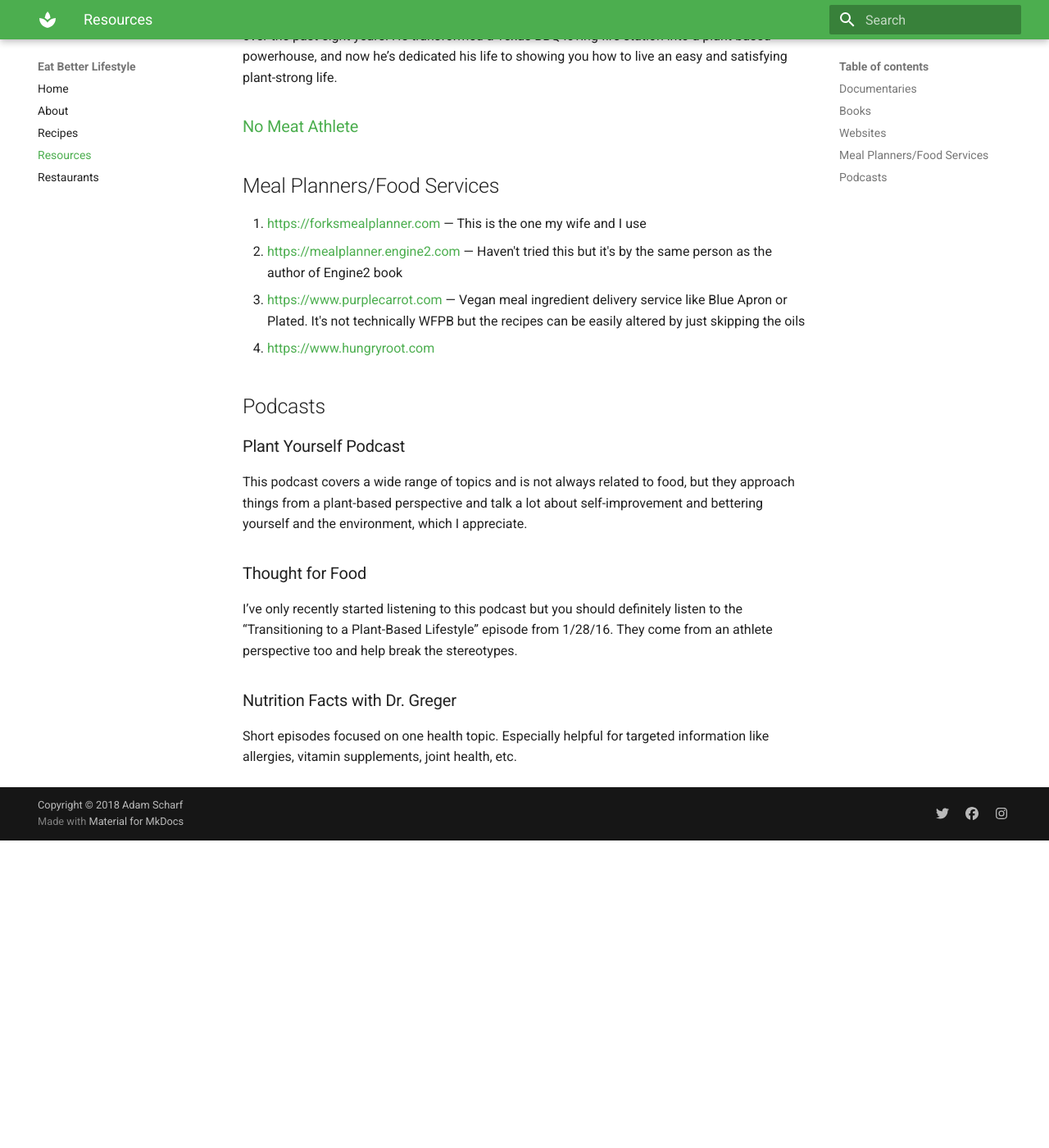
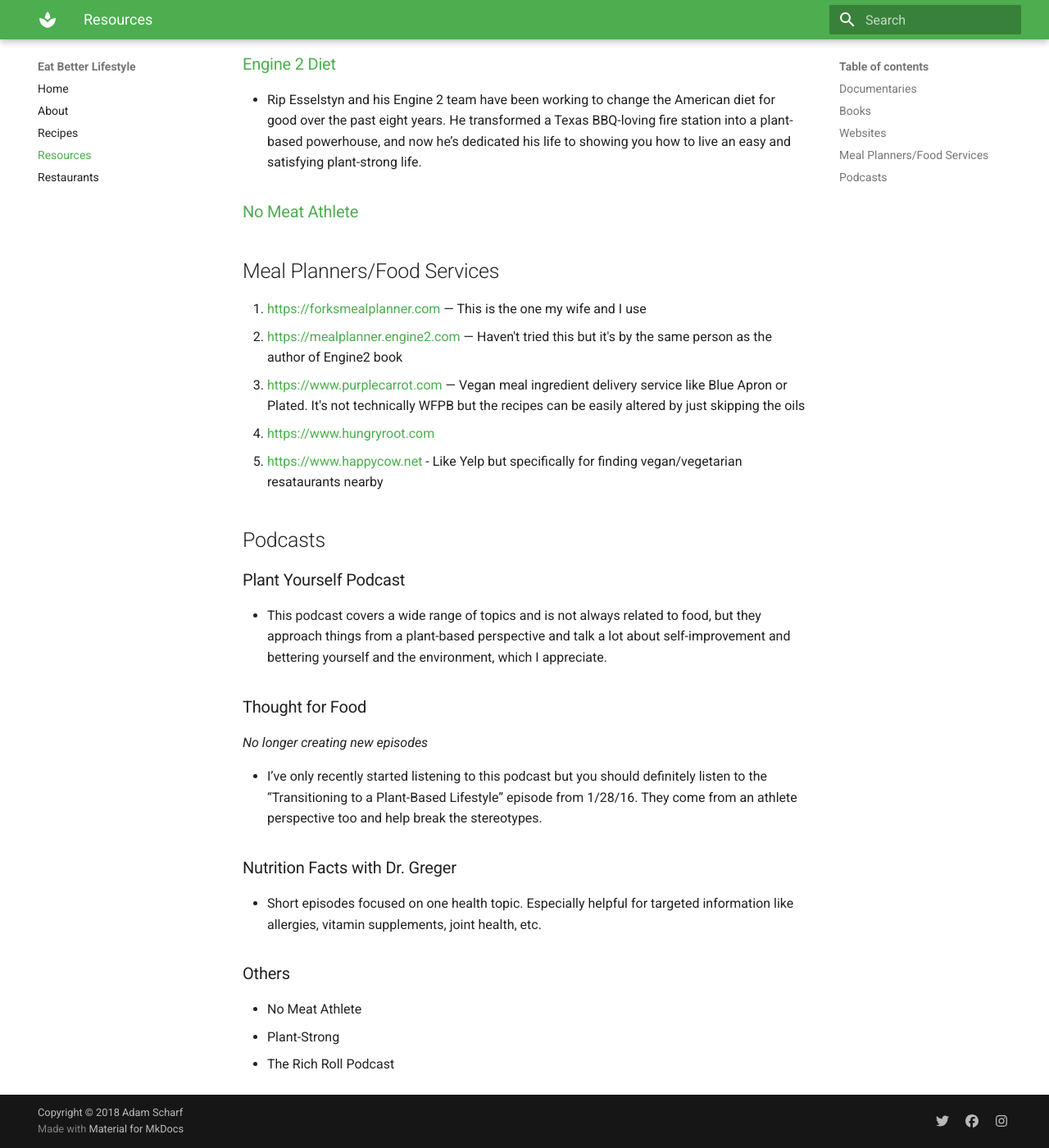
Before and after one commit to adamscharf/eatbetterlifestyle, an MkDocs documentation site: the page built from docs/resources.md, in a window 1280 px wide and 1400 px high, scrolled down 3094 px. Shown: the whole window at 82% size. Built offline with MkDocs 1.6.1 and Material for MkDocs 9.7.7, drawn with Linux system fonts in a browser that asks for light colours; old or Windows-style settings are respelled for this version of MkDocs; before the commit the page ends 4119 px from its top, so only the background shows below that; some of the changed text lies outside the part shown.

Commit message:
Fix formatting

```diff
--- a/docs/resources.md
+++ b/docs/resources.md
@@ -106,18 +110,18 @@ them or their author
 
 ### [Nutrition Facts][nutrition-facts]
 
-Absolutely a must have in your WFPB toolbox. TONS of free videos, articles on
+- Absolutely a must have in your WFPB toolbox. TONS of free videos, articles on
 everything WFPB. Focuses on evidenced-based nutrition.
 
 ### [Physician's Committee for Responsible Medicine][pcrm]
 
-PCRM is an organization of top medical practitioners, and this site includes a
+- PCRM is an organization of top medical practitioners, and this site includes a
 wealth of information on the prevention and treatment of disease through
 healthful eating, as well as a vegetarian starter kit.
 
 ### [Forks Over Knives][fok]
 
-Forks Over Knives empowers people to live healthier lives by changing the way
+- Forks Over Knives empowers people to live healthier lives by changing the way
 the world understands nutrition. The Forks Over Knives website features
 delicious recipes, articles by leading experts, and scores of real-life success
 stories.
@@ -129,7 +133,7 @@ stories.
 
 ### [Engine 2 Diet][engine2diet]
 
-Rip Esselstyn and his Engine 2 team have been working to change the American
+- Rip Esselstyn and his Engine 2 team have been working to change the American
 diet for good over the past eight years. He transformed a Texas BBQ-loving fire
 station into a plant-based powerhouse, and now he’s dedicated his life to
 showing you how to live an easy and satisfying plant-strong life.
@@ -144,28 +148,35 @@ showing you how to live an easy and satisfying plant-strong life.
 person as the author of Engine2 book
 3. <https://www.purplecarrot.com> — Vegan meal ingredient delivery service like Blue Apron or Plated. It's not technically WFPB but the recipes can be easily altered by just skipping the oils
 4. <https://www.hungryroot.com>
+5. <https://www.happycow.net> - Like Yelp but specifically for finding vegan/vegetarian resataurants nearby
 
 
 ## Podcasts
 
+### Plant Yourself Podcast
 
-### Plant Yourself Podcast
-This podcast covers a wide range of topics and is not always related to food,
+- This podcast covers a wide range of topics and is not always related to food,
 but they approach things from a plant-based perspective and talk a lot about
 self-improvement and bettering yourself and the environment, which I appreciate.
 
-
 ### Thought for Food
 
-I’ve only recently started listening to this podcast but you should definitely
+_No longer creating new episodes_
+
+- I’ve only recently started listening to this podcast but you should definitely
 listen to the “Transitioning to a Plant-Based Lifestyle” episode from 1/28/16.
 They come from an athlete perspective too and help break the stereotypes.
 
-
 ### Nutrition Facts with Dr. Greger
 
-Short episodes focused on one health topic. Especially helpful for targeted
+- Short episodes focused on one health topic. Especially helpful for targeted
 information like allergies, vitamin supplements, joint health, etc.
+
+### Others
+
+- No Meat Athlete
+- Plant-Strong
+- The Rich Roll Podcast
 
 
 [engine-2-diet-book]: https://www.amazon.com/Engine-Diet-Firefighters-Save-Your-Life-Cholesterol/dp/0446506680/ref=sr_1_1?ie=UTF8&qid=1527267884&sr=8-1&keywords=engine+2+diet)
```
Also changed, not shown: other parts of docs/resources.md (+5 -0 lines).
